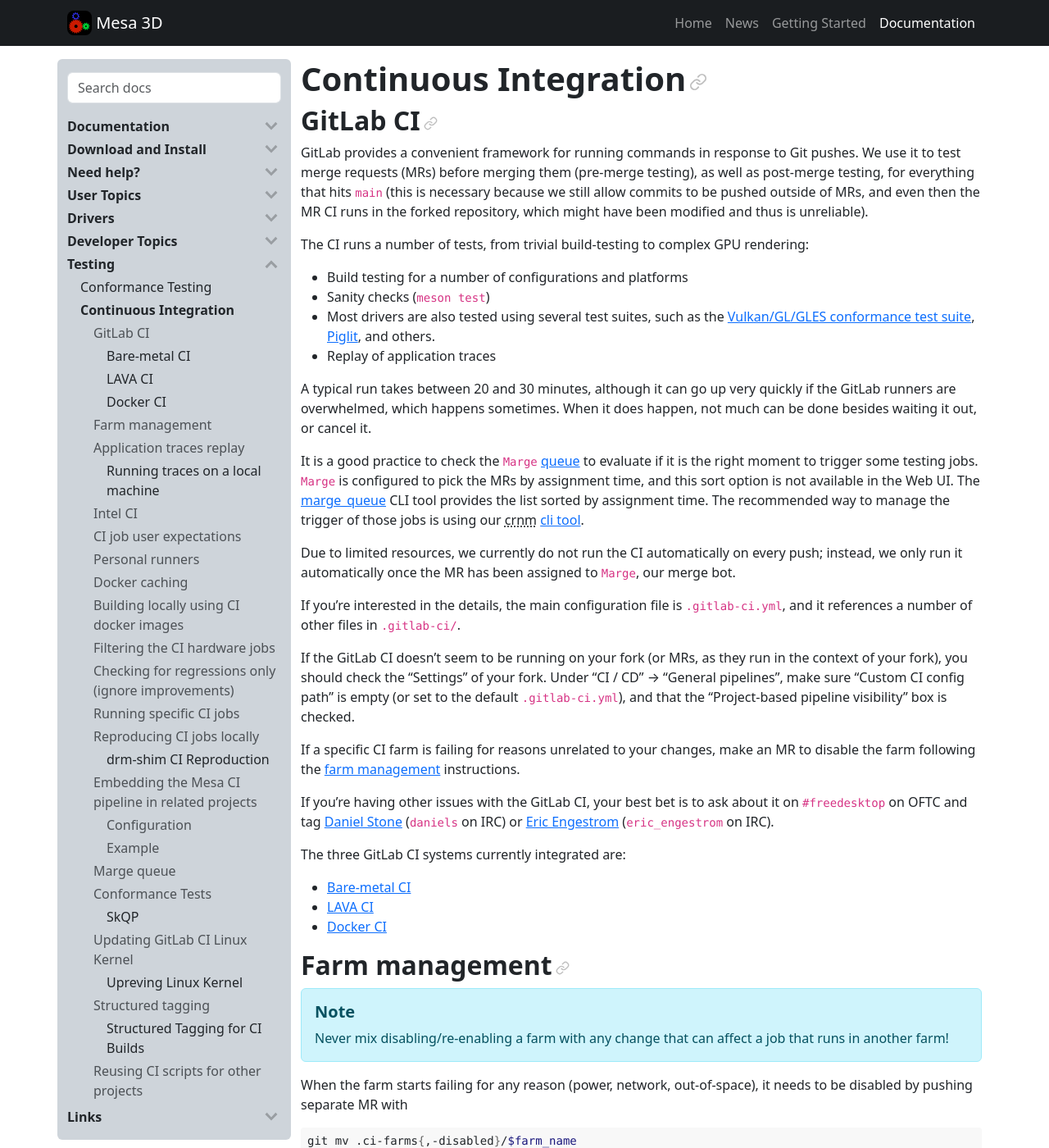
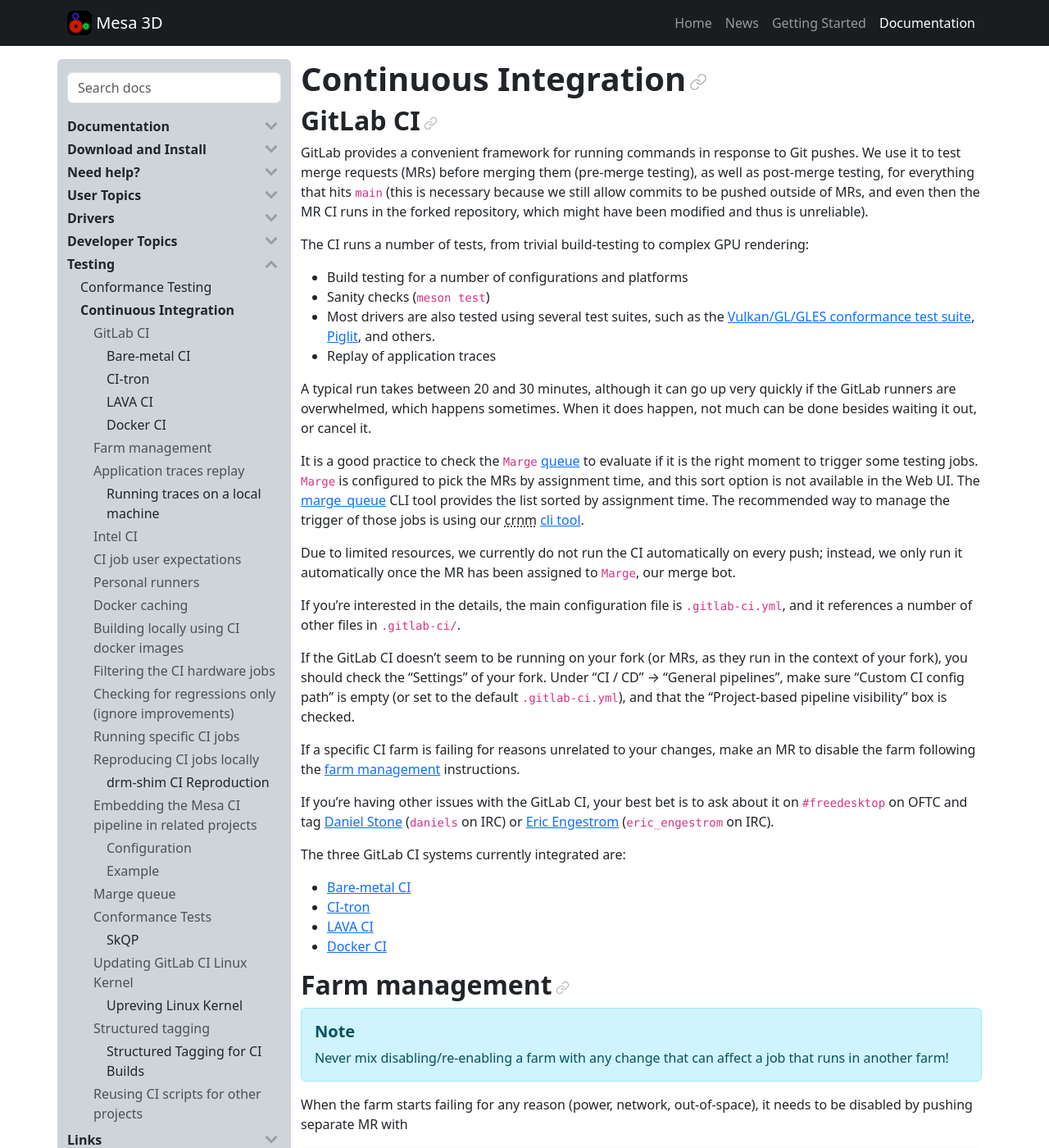
Before and after one commit to leegao/mesa-upstream, a Sphinx documentation site: the page built from docs/ci/index.rst, in a window 1280 px wide and 1400 px high. Shown: the whole window at 82% size. Built offline with Sphinx 7.4.7, drawn with Linux system fonts in a browser that asks for light colours; pages that are not in the unit, such as notebooks, are missing from menus.

Commit message:
docs: add page documenting ci-tron
Part-of: <https://gitlab.freedesktop.org/mesa/mesa/-/merge_requests/46541>

```diff
--- /dev/null
+++ b/docs/ci/ci-tron.rst
@@ -0,0 +1,6 @@
+CI-tron
+=======
+
+`CI-tron <https://ci-tron.dev>`__ is a CI infrastructure for running
+a job-specified Linux kernel and firmware set, as well as job-specified user-space
+(in a docker image), on a bare-metal test device.
--- a/docs/ci/index.rst
+++ b/docs/ci/index.rst
@@ -63,6 +63,7 @@ The three GitLab CI systems currently integrated are:
    :maxdepth: 1
 
    bare-metal
+   ci-tron
    LAVA
    docker
 
```
